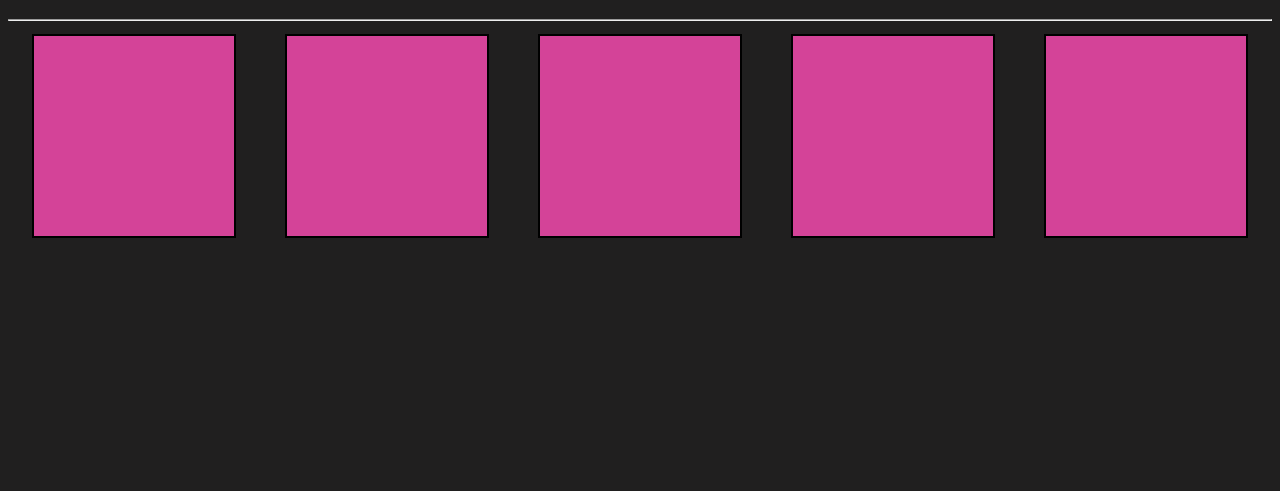
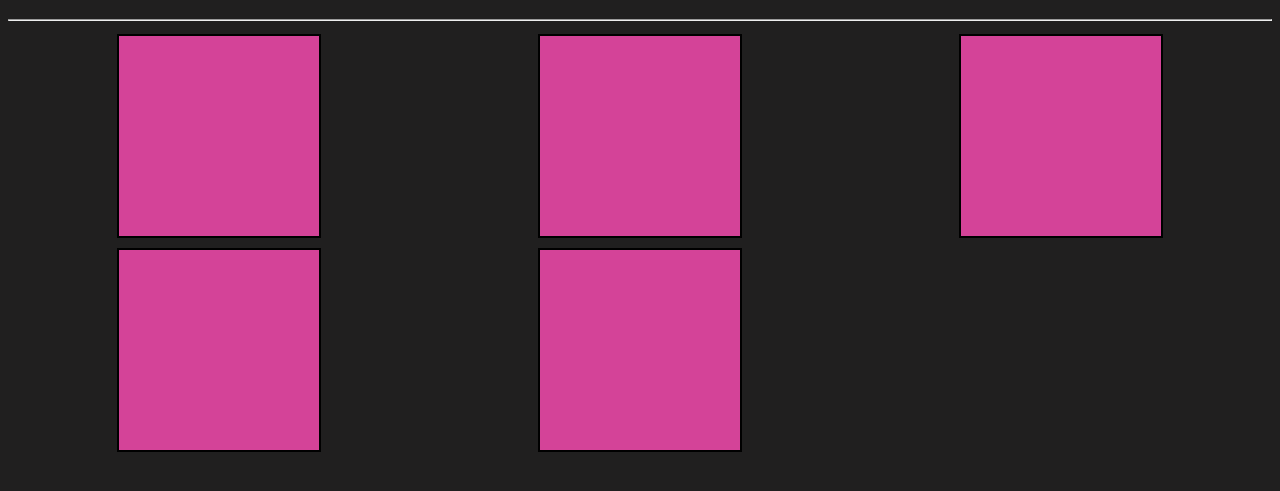
Before and after one commit to web-dev-sonal/css, a plain HTML site: page css-grid/index.html in a window 1280 px wide. Shown: the part 61-552 px from the top of the page. Drawn offline with Linux system fonts and the light colour scheme.

Commit message:
playing with grid-template-columns property

```diff
--- a/css-grid/index.css
+++ b/css-grid/index.css
@@ -6,7 +6,7 @@ body{
 .container {
     /* only using below line , grid display will not work */
     display: grid;
-    grid-template-columns: auto auto auto auto auto;
+    grid-template-columns: auto auto auto;
 }
 
 .item {
```
